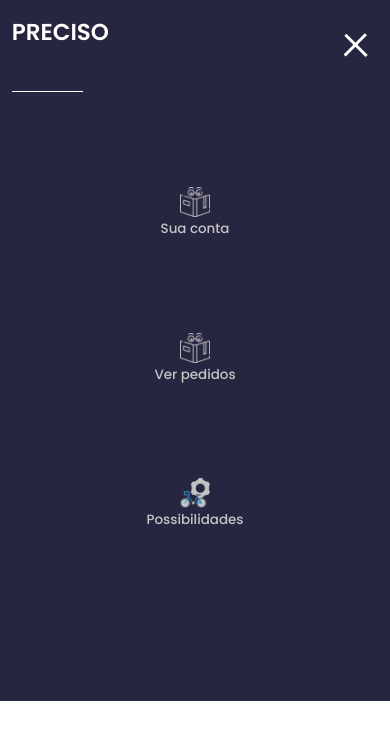
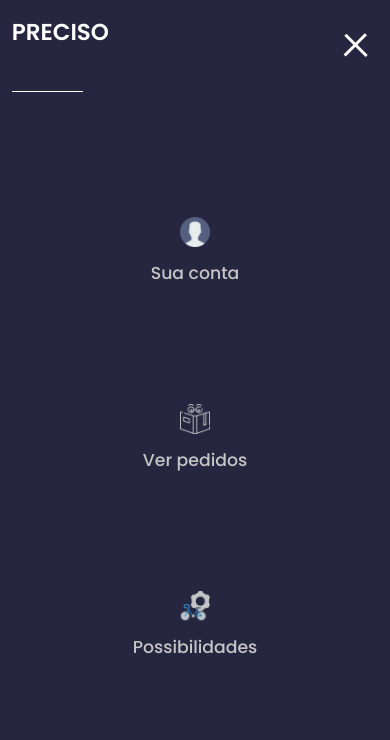
Before and after one commit to LucasDSL/Preciso-HackSocial, a Next.js app in the folder frontend/: page / in a window 390 px wide. Both pictures are taken after a click on the element 355 px from the left and 45 px from the top of the page. Shown: the top 740 px of the page. Built offline with nearby package versions, Linux system fonts and the light colour scheme.

Commit message:
header pronto

```diff
--- a/frontend/components/Header/Header.tsx
+++ b/frontend/components/Header/Header.tsx
@@ -45,12 +45,7 @@ export default function Header() {
         </P.MenuToggle>
       </S.Header>
       <P.MenuAberto isOpen={isOpen}>
-        <MenuResponsivoConteudo
-          texto="Sua conta"
-          imagens={true}
-          imagens2={true}
-          imagens3={false}
-        />
+        <MenuResponsivoConteudo texto="Sua conta" imagens3={true} />
         <MenuResponsivoConteudo
           texto="Ver pedidos"
           imagens={true}
--- a/frontend/components/Header/MenuMobileStyle.ts
+++ b/frontend/components/Header/MenuMobileStyle.ts
@@ -51,8 +51,8 @@ export const MenuAberto = styled.div`
     justify-content: center;
     left: 0;
     top: 0;
-    width: 100vw;
-    height: 83vh;
+    width: 100%;
+    height: 100%;
     background-color: #272640;
   }
 `
@@ -65,17 +65,17 @@ export const MenuResponsivoConteudo = styled.div`
   width: 100%;
   height: 18%;
   background: #272640;
-  margin-top: 5%;
+  margin-top: 9%;
   h1 {
-
+    margin-top:3%;
     display: flex;
     align-items: center;
     text-align: center;
     font-family: Poppins;
 font-style: normal;
 font-weight: 500;
-font-size: 1.4rem;
-line-height: 2.6rem;
+font-size: 1.8rem;
+line-height: 3rem;
 /* identical to box height */
 
 
--- a/frontend/components/Header/MenuResponsivoConteudo.tsx
+++ b/frontend/components/Header/MenuResponsivoConteudo.tsx
@@ -4,11 +4,12 @@ import * as P from "./MenuMobileStyle";
 import Livro from "../../public/reding_grey.png";
 import Livro2 from "../../public/reading_blue.png";
 import Engrenagens from "../../public/settings_grey.png";
+import Perfil from "../../public/user.png";
 
 interface Props {
   texto: string;
-  imagens: boolean;
-  imagens2: boolean;
+  imagens?: boolean;
+  imagens2?: boolean;
   imagens3: boolean;
 }
 
@@ -30,7 +31,7 @@ export default function MenuResponsivoConteudo({
         </P.ImgWrpper>
       ) : (
         <P.ImgWrpper>
-          <Image src={imagens3 ? Livro2 : ""} layout="intrinsic" alt="asusa" />
+          <Image src={imagens3 ? Perfil : " "} layout="intrinsic" alt="asusa" />
         </P.ImgWrpper>
       )}
       <h1>{texto}</h1>
--- a/frontend/pages/index.tsx
+++ b/frontend/pages/index.tsx
@@ -3,11 +3,13 @@ import type { NextPage } from "next";
 import Main from "../components/main";
 import Footer from "../components/Footer/Footer";
 import Header from "../components/Header/Header";
+import styled from "styled-components";
+
 export default function Home() {
   return (
     <div>
       <Header />
-      <Main></Main>
+      <Main />
       <Footer />
     </div>
   );
```
Also changed, not shown: frontend/public/user.png (added).
